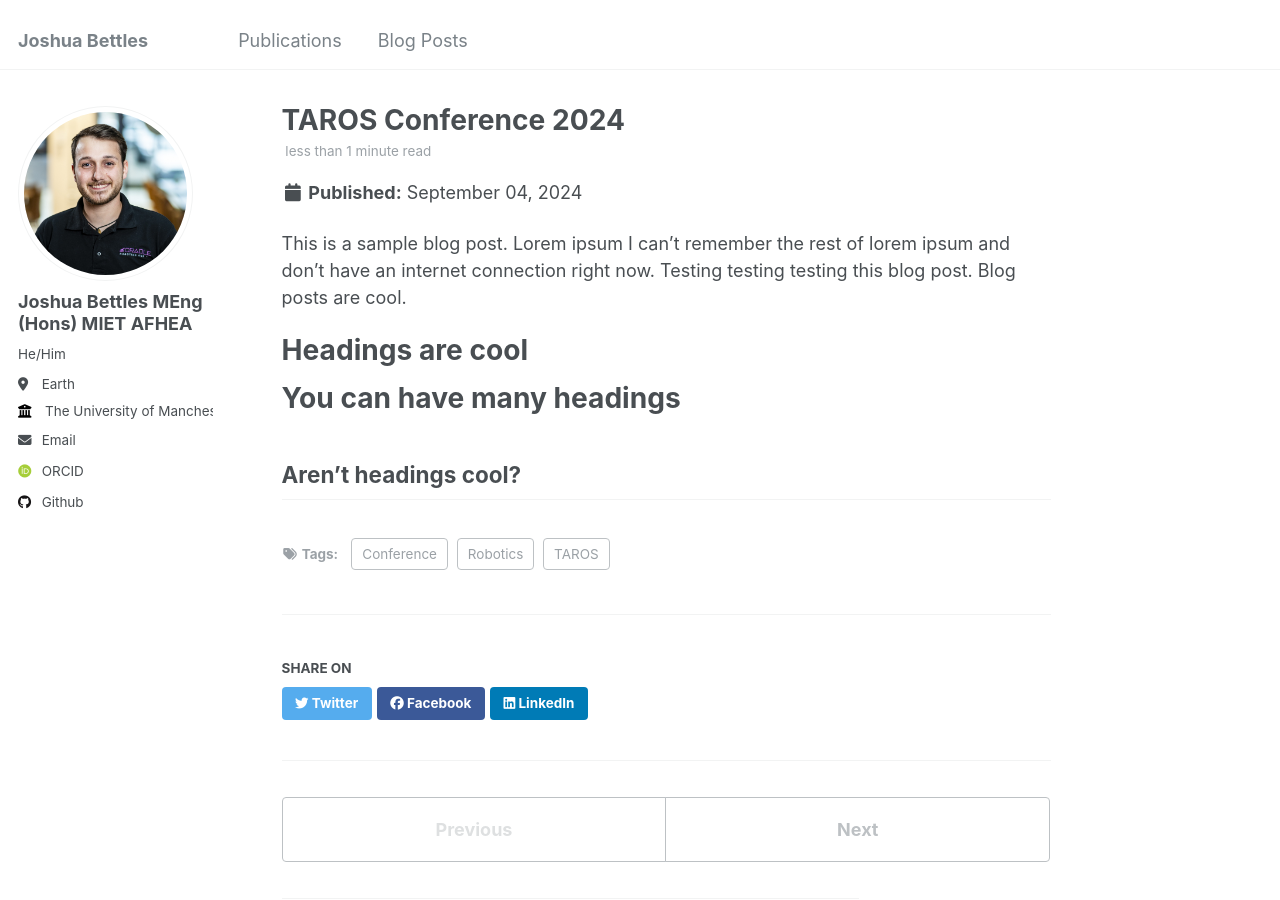
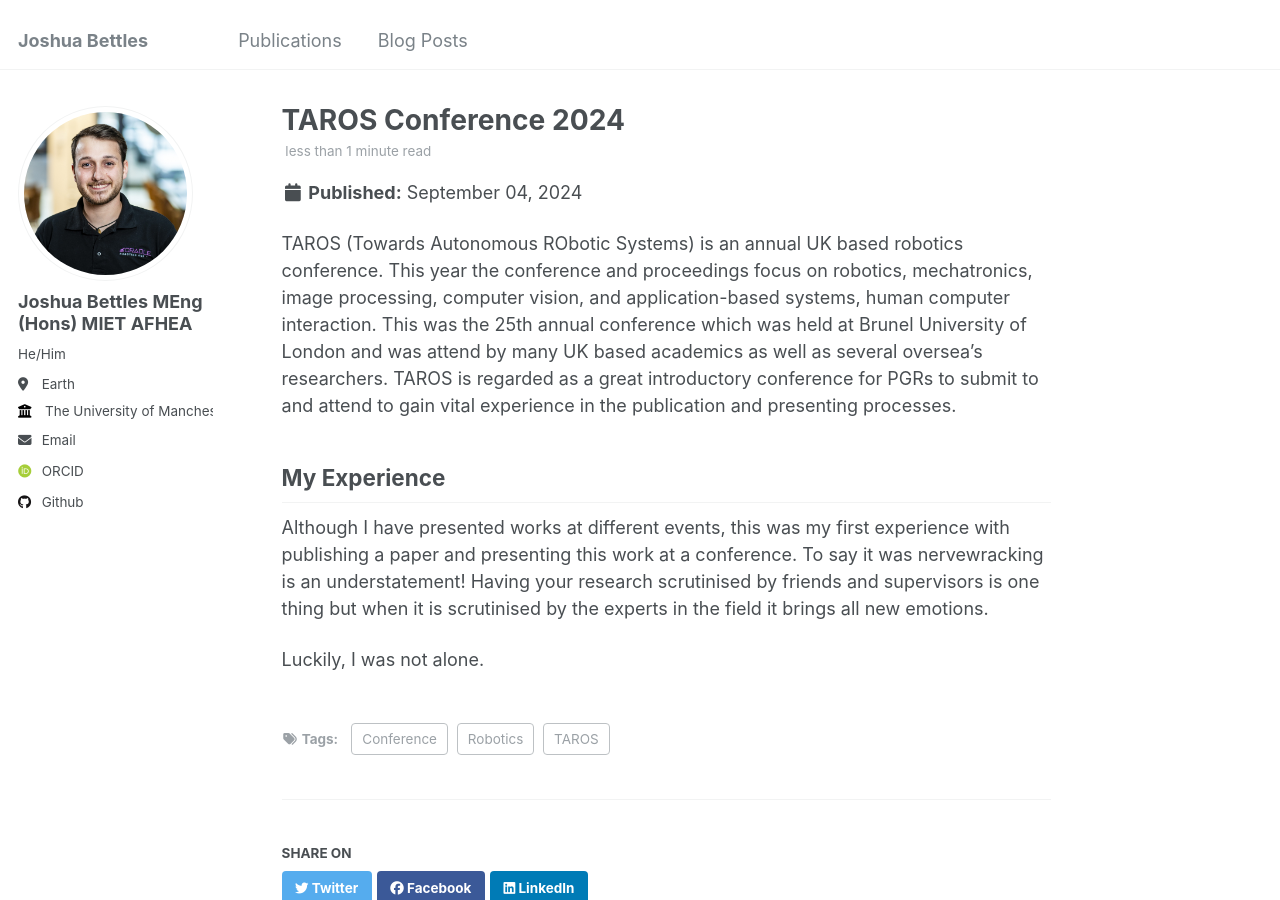
Before and after one commit to Joshua-Bettles/joshua-bettles.github.io, a Jekyll site: the page built from _posts/2024-09-04-TAROS-Conference-2024.md, in a window 1280 px wide and 900 px high. Built offline with Jekyll 4.4.1, drawn with Linux system fonts in a browser that asks for light colours; some web fonts are replaced.

Commit message:
TAROS post edits

```diff
--- a/_posts/2024-09-04-TAROS-Conference-2024.md
+++ b/_posts/2024-09-04-TAROS-Conference-2024.md
@@ -8,13 +8,10 @@ tags:
   - TAROS
 ---
 
-This is a sample blog post. Lorem ipsum I can't remember the rest of lorem ipsum and don't have an internet connection right now. Testing testing testing this blog post. Blog posts are cool.
+TAROS (Towards Autonomous RObotic Systems) is an annual UK based robotics conference. This year the conference and proceedings focus on robotics, mechatronics, image processing, computer vision, and application-based systems, human computer interaction. This was the 25th annual conference which was held at Brunel University of London and was attend by many UK based academics as well as several oversea's researchers. TAROS is regarded as a great introductory conference for PGRs to submit to and attend to gain vital experience in the publication and presenting processes.
 
-Headings are cool
-======
+My Experience
+------
+Although I have presented works at different events, this was my first experience with publishing a paper and presenting this work at a conference. To say it was nervewracking is an understatement! Having your research scrutinised by friends and supervisors is one thing but when it is scrutinised by the experts in the field it brings all new emotions.
 
-You can have many headings
-======
-
-Aren't headings cool?
-------
+Luckily, I was not alone.
```
